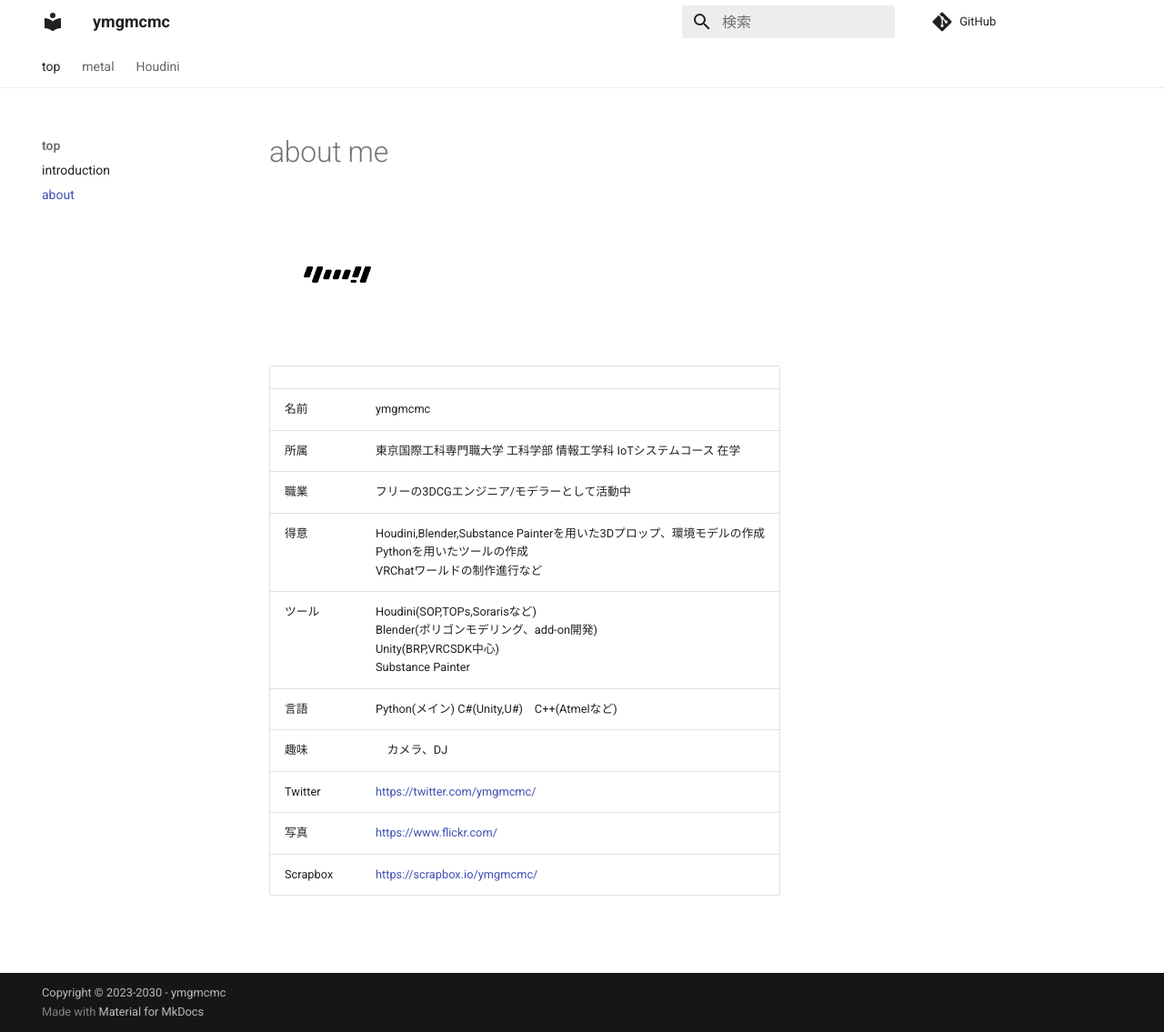
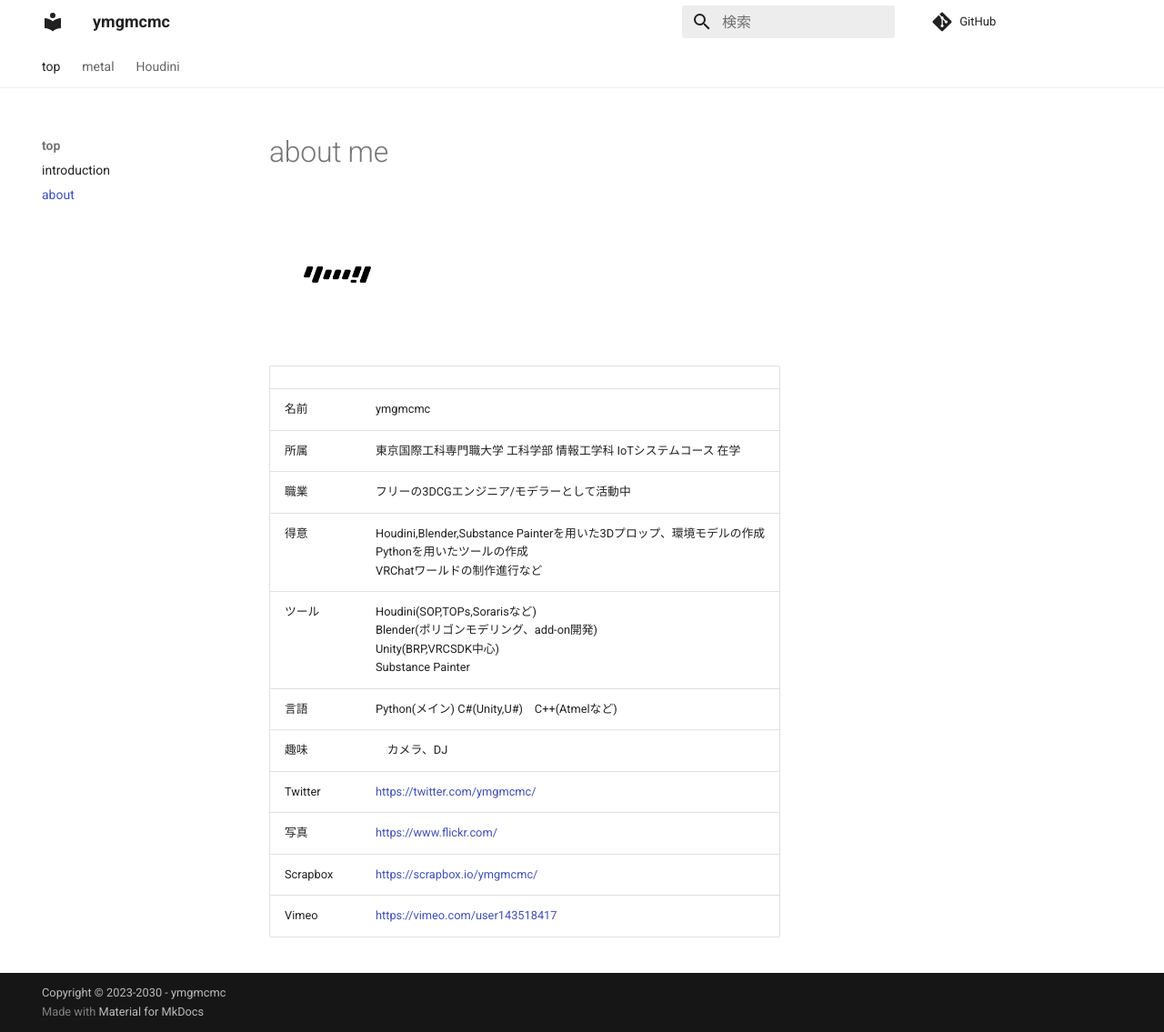
Before and after one commit to naoya-horai/documents, an MkDocs documentation site: the page built from docs/about.md, in a window 1280 px wide and 1135 px high. Shown: the whole window at 91% size. Built offline with MkDocs 1.6.1 and Material for MkDocs 9.7.7, drawn with Linux system fonts in a browser that asks for light colours; comment, search, counter and statistics services are not loaded.

Commit message:
自己紹介の修正3

```diff
--- a/docs/about.md
+++ b/docs/about.md
@@ -2,15 +2,16 @@
 
 ![](img/icon.png){: style="height:150px;width:150px"}
 
-|              |                                                                                                    |
-| ------------ | -------------------------------------------------------------------------------------------------- |
-| 名前   | ymgmcmc                                                                   |
+|              ||
+|------------| -------------------------------------------------------------------------------------------------- |
+|名前   | ymgmcmc                                                                   |
 |所属| 東京国際工科専門職大学 工科学部 情報工学科 IoTシステムコース 在学|
-| 職業         | フリーの3DCGエンジニア/モデラーとして活動中                         |
-| 得意         | Houdini,Blender,Substance Painterを用いた3Dプロップ、環境モデルの作成<br>Pythonを用いたツールの作成<br>VRChatワールドの制作進行など         |
-| ツール | Houdini(SOP,TOPs,Sorarisなど)<br>Blender(ポリゴンモデリング、add-on開発)<br>Unity(BRP,VRCSDK中心)<br>Substance Painter|
-| 言語         | Python(メイン) C#(Unity,U#)　C++(Atmelなど)                                                      |
-| 趣味    |　カメラ、DJ                                                                                      |
-| Twitter      | https://twitter.com/ymgmcmc/                                                                        |
+|職業| フリーの3DCGエンジニア/モデラーとして活動中|
+|得意| Houdini,Blender,Substance Painterを用いた3Dプロップ、環境モデルの作成<br>Pythonを用いたツールの作成<br>VRChatワールドの制作進行など|
+|ツール| Houdini(SOP,TOPs,Sorarisなど)<br>Blender(ポリゴンモデリング、add-on開発)<br>Unity(BRP,VRCSDK中心)<br>Substance Painter|
+|言語| Python(メイン) C#(Unity,U#)　C++(Atmelなど)|
+|趣味|　カメラ、DJ|
+|Twitter| https://twitter.com/ymgmcmc/|
 |写真|https://www.flickr.com/|
 |Scrapbox|https://scrapbox.io/ymgmcmc/|
+|Vimeo|https://vimeo.com/user143518417|
```
